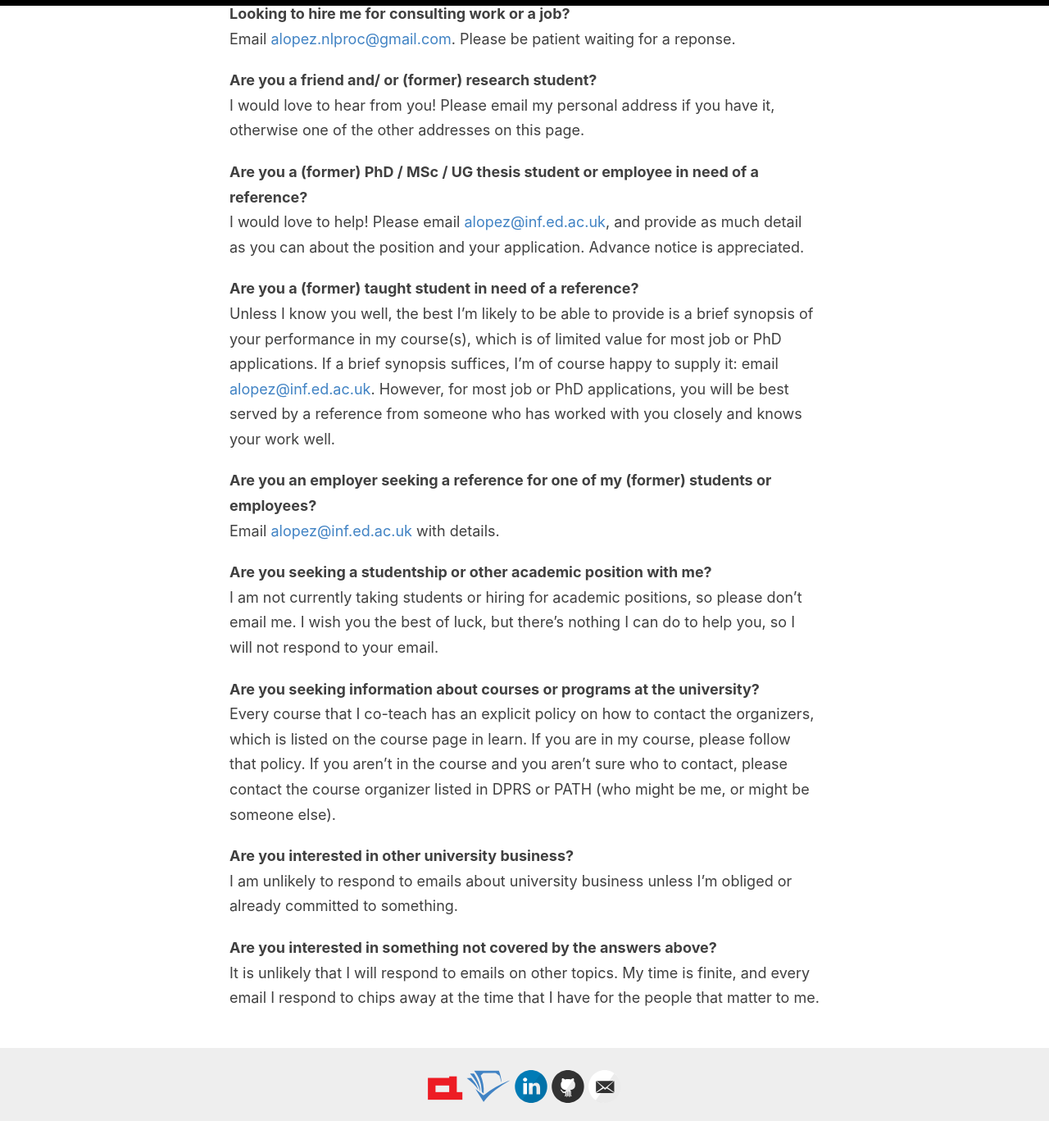
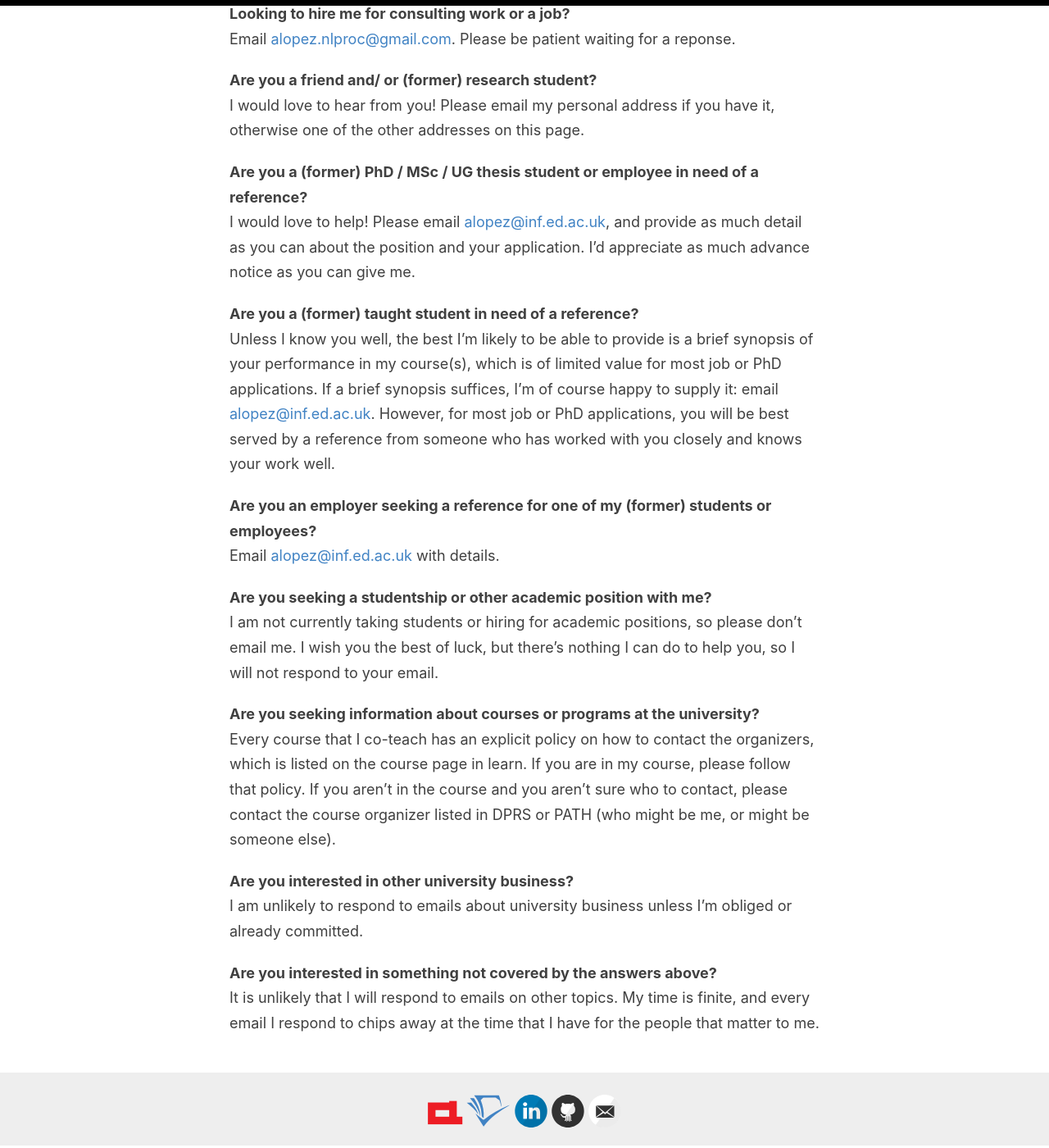
Before and after one commit to alopez/alopez.github.com, a Jekyll site: the page built from email.md, in a window 1280 px wide and 1400 px high, scrolled down 327 px. Shown: the whole window at 82% size. Built offline with Jekyll 4.4.1, drawn with Linux system fonts in a browser that asks for light colours; some web fonts are replaced.

Commit message:
Update email.md

```diff
--- a/email.md
+++ b/email.md
@@ -19,8 +19,8 @@ Are you a friend and/ or (former) research student?
 
 Are you a (former) PhD / MSc / UG thesis student or employee in need of a reference?
 : I would love to help! Please email <alopez@inf.ed.ac.uk>, and provide as
-  much detail as you can about the position and your application. Advance notice
-  is appreciated.
+  much detail as you can about the position and your application. I'd appreciate as
+  much advance notice as you can give me.
 
 Are you a (former) taught student in need of a reference?
 : Unless I know you well, the best I'm likely to be able to provide is a brief synopsis
@@ -48,7 +48,7 @@ Are you seeking information about courses or programs at the university?
 
 Are you interested in other university business?
 : I am unlikely to respond to emails about university business unless I'm
-  obliged or already committed to something.
+  obliged or already committed.
 
 Are you interested in something not covered by the answers above?
 : It is unlikely that I will respond to emails on other topics. My
```
